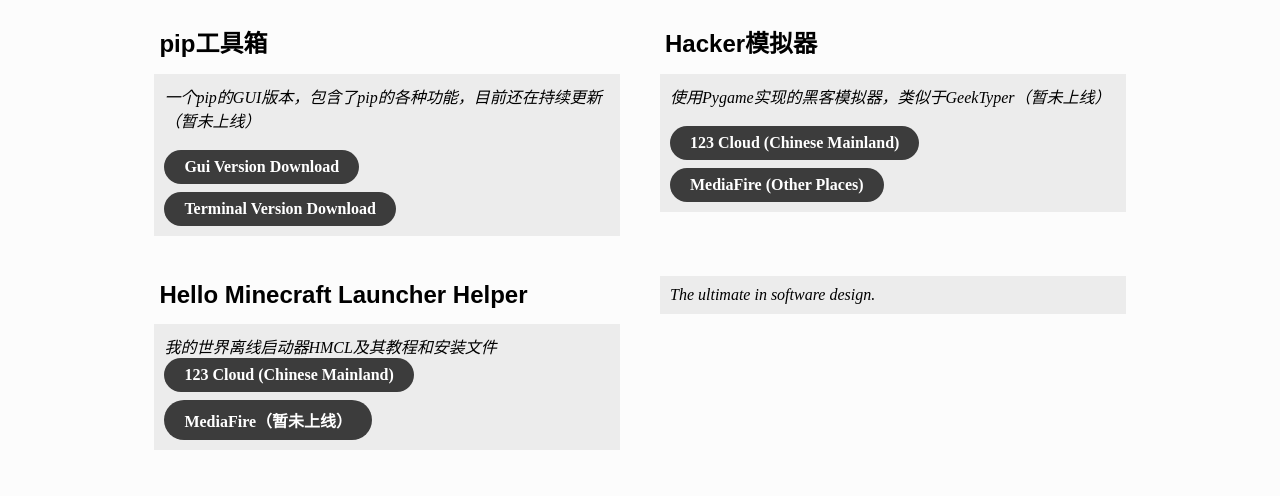
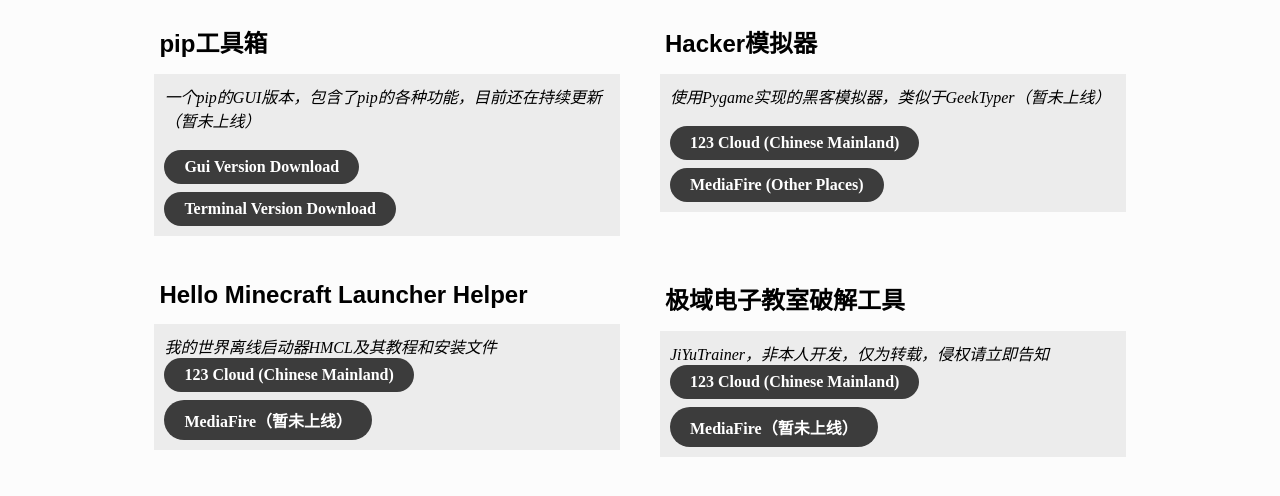
Before and after one commit to SpiderKingWynn/kingofspiders.github.io, a plain HTML site: page download.html in a window 1280 px wide. Shown: the part 122-618 px from the top of the page. Drawn offline with Linux system fonts and the light colour scheme.

Commit message:
Update download.html

```diff
--- a/download.html
+++ b/download.html
@@ -119,7 +119,12 @@
                     </div>
                 </div>
                 <div>
-                    <div class="desc">The ultimate in software design.</div>
+                    <h2>极域电子教室破解工具</h2>
+                    <div class="desc">
+                        JiYuTrainer，非本人开发，仅为转载，侵权请立即告知
+                        <a href="https://www.123pan.com/s/vl70Vv-cEB7H.html" class="btn">123 Cloud (Chinese Mainland)</a><br/><p class="br14"></p>
+                        <a href="#" class="btn">MediaFire（暂未上线）</a>
+                    </div>
                 </div>
             </div>
         </div>
```
